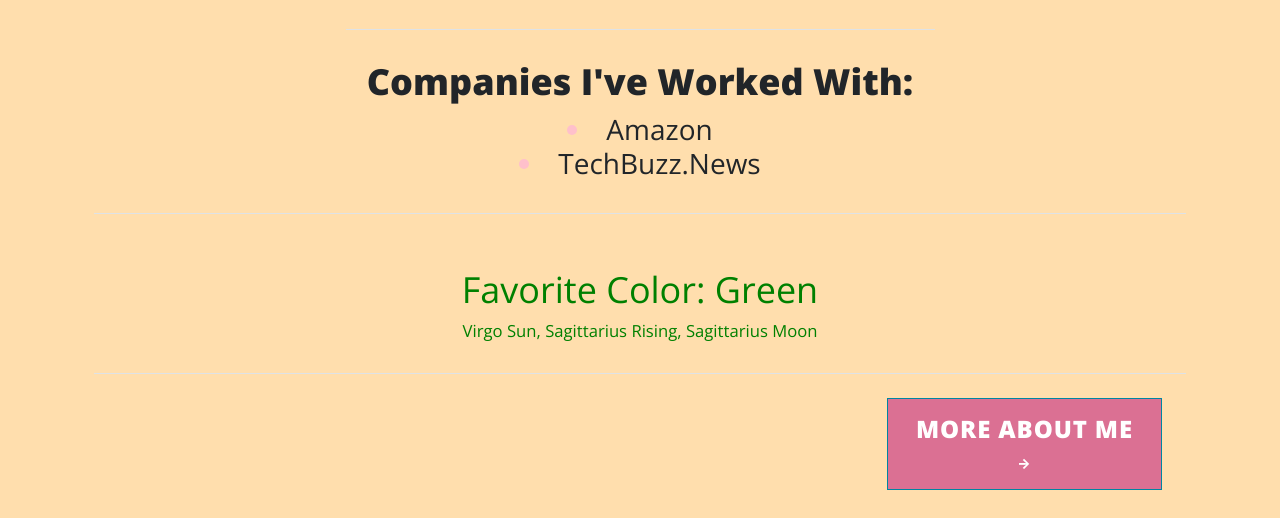
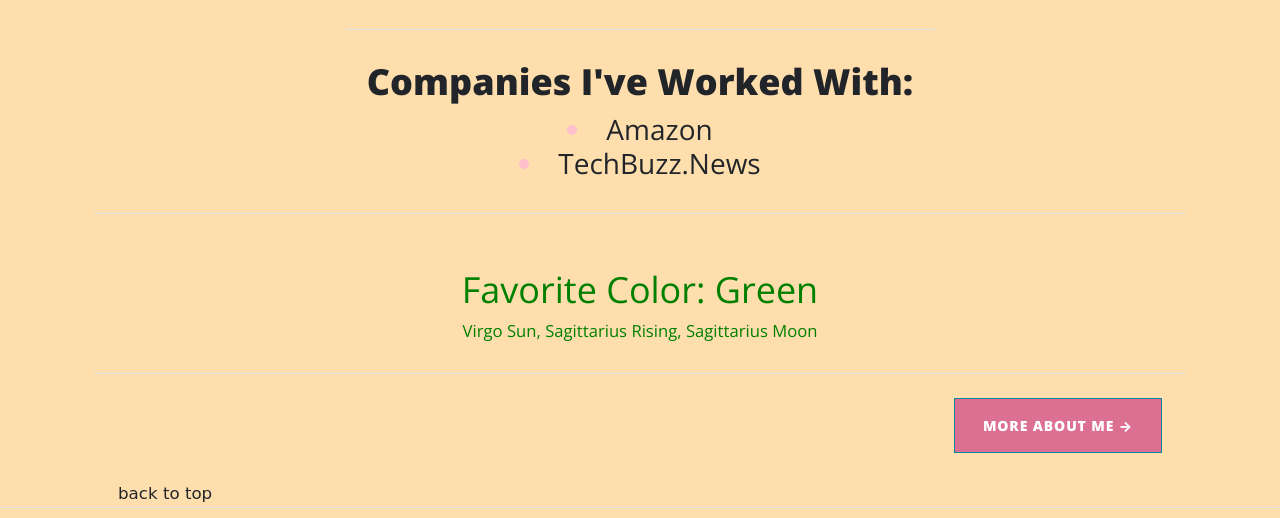
Before and after one commit to akorthy/IS201, a plain HTML site: page index.html in a window 1280 px wide. Shown: the part 1894-2412 px from the top of the page. Drawn offline with nearby package versions, Linux system fonts and the light colour scheme.

Commit message:
Add files via upload

```diff
--- a/index.html
+++ b/index.html
@@ -1,4 +1,4 @@
-<!--Allison Korth, 4/12/22-->
+<!--Allison Korth, 4/13/22-->
 <!DOCTYPE html>
 <html lang="en">
     <head>
@@ -91,7 +91,7 @@
                     <!-- Divider-->
                     <hr class="my-4" />
                     <!-- Pager-->
-                    <div class="d-flex justify-content-end mb-4"><a class="btn btn-primary text-uppercase blockcolor" href="html/about.html"> <h4>More about me </h4>→</a></div>
+                    <div class="d-flex justify-content-end mb-4"><a class="btn btn-primary text-uppercase blockcolor" href="html/about.html"> More about me →</a></div>
                 </div>
                 <a href="#top" class="font" style="font-size: smaller;"> back to top </a>
             </div>
```
